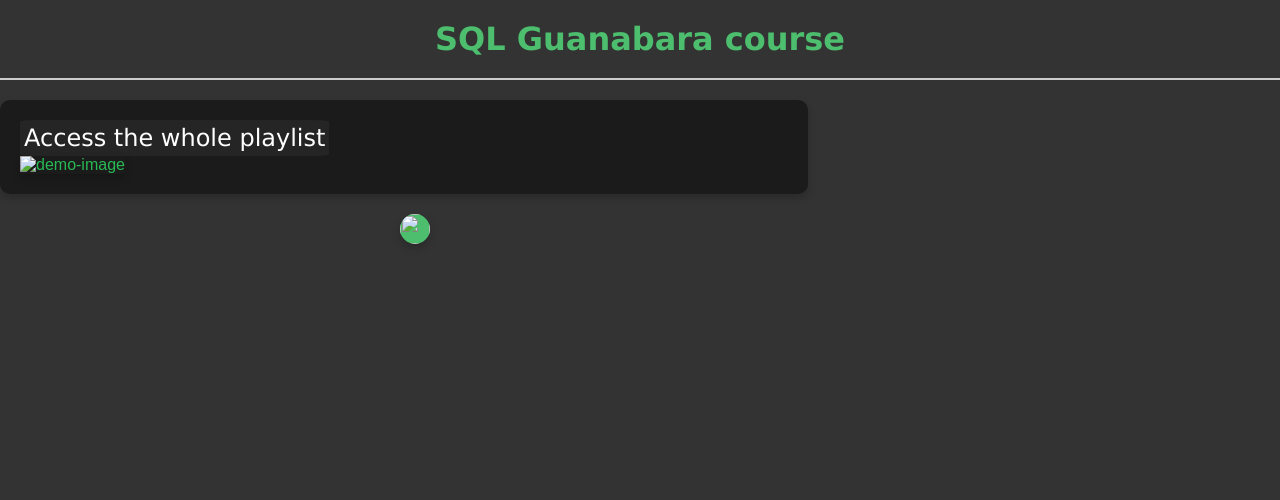
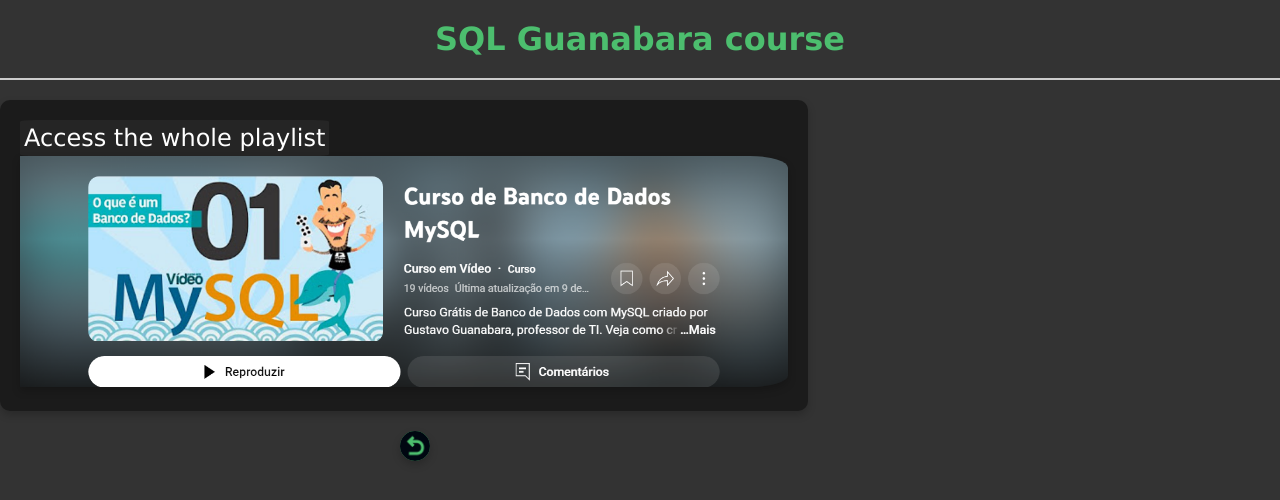
Before and after one commit to SrPatim14/my-Web-Cody-Hub, a plain HTML site: page sql-course.html in a window 1280 px wide. Drawn offline with Linux system fonts and the light colour scheme.

Commit message:
Update sql-course.html

```diff
--- a/sql-course.html
+++ b/sql-course.html
@@ -3,7 +3,7 @@
 <head>
     <meta charset="UTF-8">
     <meta name="viewport" content="width=device-width, initial-scale=1.0">
-    <link rel="shortcut icon" href="../../exercises/img/favicon-duck.ico" type="image/icon">
+    <link rel="shortcut icon" href="img/favicon-duck.ico" type="image/icon">
     <link rel="stylesheet" href="style.css">
     <title>SQL course</title>
 </head>
@@ -12,10 +12,10 @@
     <hr>
     <div>
         <p>Access the whole playlist</p>
-        <a href="https://www.youtube.com/playlist?list=PLHz_AreHm4dkBs-795Dsgvau_ekxg8g1r" target="_blank" type="external"><img src="../../exercises/img/sql-playlist.png" alt="demo-image" class="play"></a>
+        <a href="https://www.youtube.com/playlist?list=PLHz_AreHm4dkBs-795Dsgvau_ekxg8g1r" target="_blank" type="external"><img src="img/sql-playlist.png" alt="demo-image" class="play"></a>
     </div>
     <button>
-        <a href="index.html" target="_self" type="prev"><img src="../../exercises/img/return-fill-icon.png" alt=""></a>
+        <a href="index.html" target="_self" type="prev"><img src="img/return-fill-icon.png" alt=""></a>
     </button>
 </body>
 </html>
```
